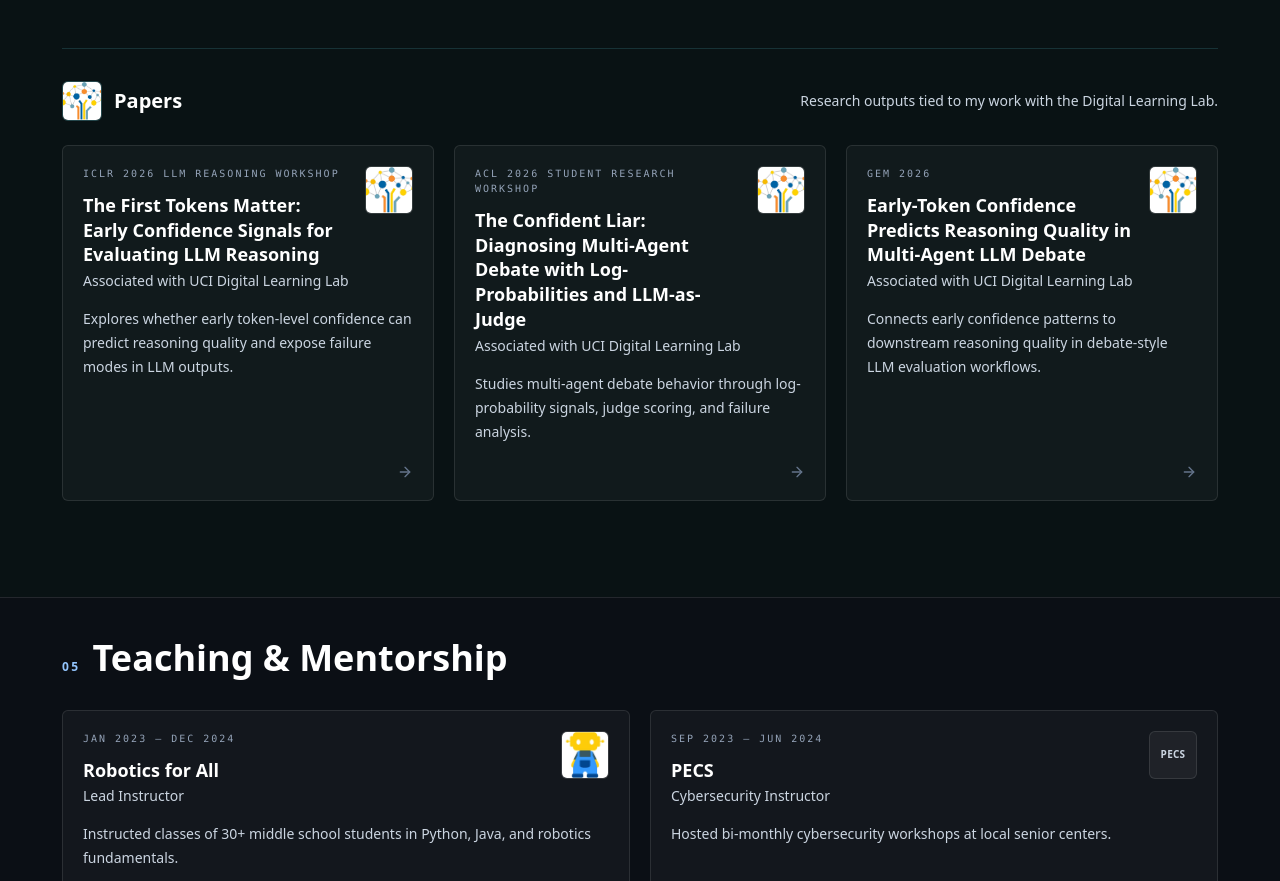
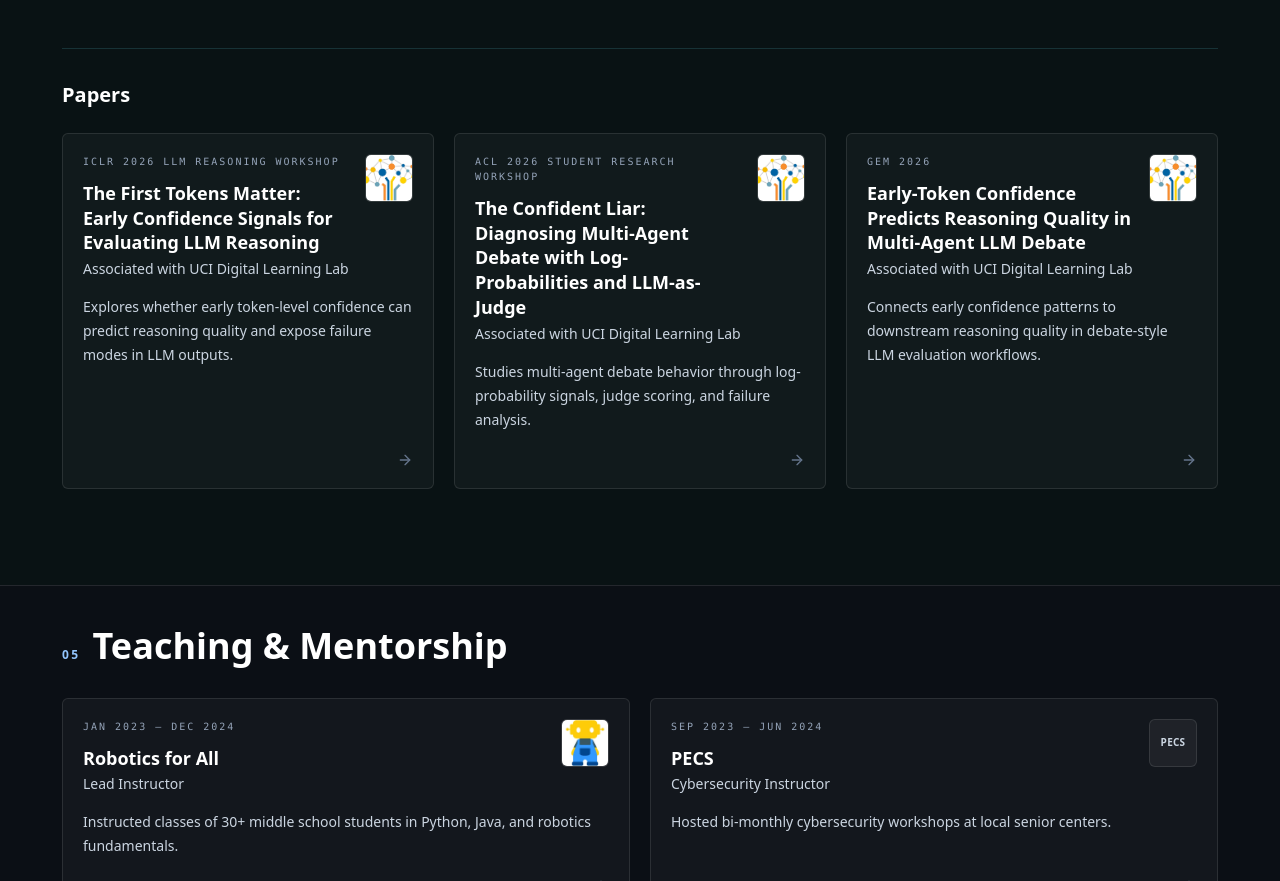
Before and after one commit to jacobhorne-jth/jacobhorne-jth.github.io, a React (Vite) app: page / in a window 1280 px wide. Shown: the part 3880-4761 px from the top of the page. Built offline with nearby package versions, Linux system fonts and the light colour scheme.

Commit message:
Simplify research papers header layout

```diff
--- a/src/App.tsx
+++ b/src/App.tsx
@@ -1532,16 +1532,8 @@ function ResearchSection() {
         </div>
 
         <div className="mt-12 border-t border-cyan-700/10 pt-8 dark:border-cyan-300/15">
-          <div className="mb-6 flex flex-wrap items-center justify-between gap-4">
-            <div className="flex items-center gap-3">
-              <div className="h-10 w-10 shrink-0 overflow-hidden rounded-md border border-cyan-700/20 bg-white dark:border-cyan-300/20 dark:bg-white/5">
-                <img src={logoDLL} alt="UCI Digital Learning Lab" className="h-full w-full object-cover" />
-              </div>
-              <h3 className="text-xl font-semibold text-gray-950 dark:text-white">Papers</h3>
-            </div>
-            <p className="max-w-md text-sm leading-6 text-gray-600 dark:text-slate-300">
-              Research outputs tied to my work with the Digital Learning Lab.
-            </p>
+          <div className="mb-6">
+            <h3 className="text-xl font-semibold text-gray-950 dark:text-white">Papers</h3>
           </div>
           <div className="grid gap-4 md:grid-cols-3 md:gap-5">
             {paperItems.map(item => <DetailCard key={item.id} item={item} onOpen={setSelected} />)}
```
